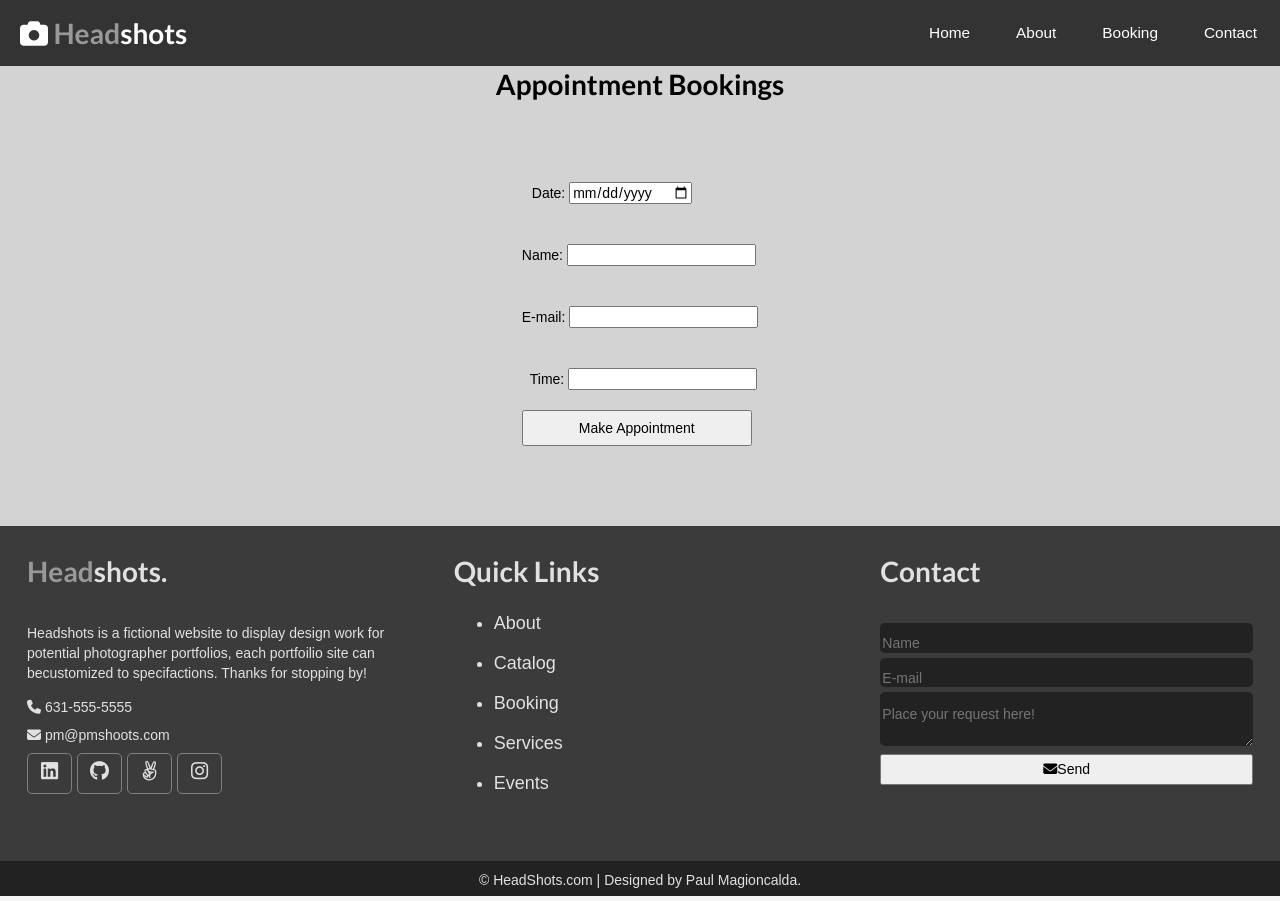
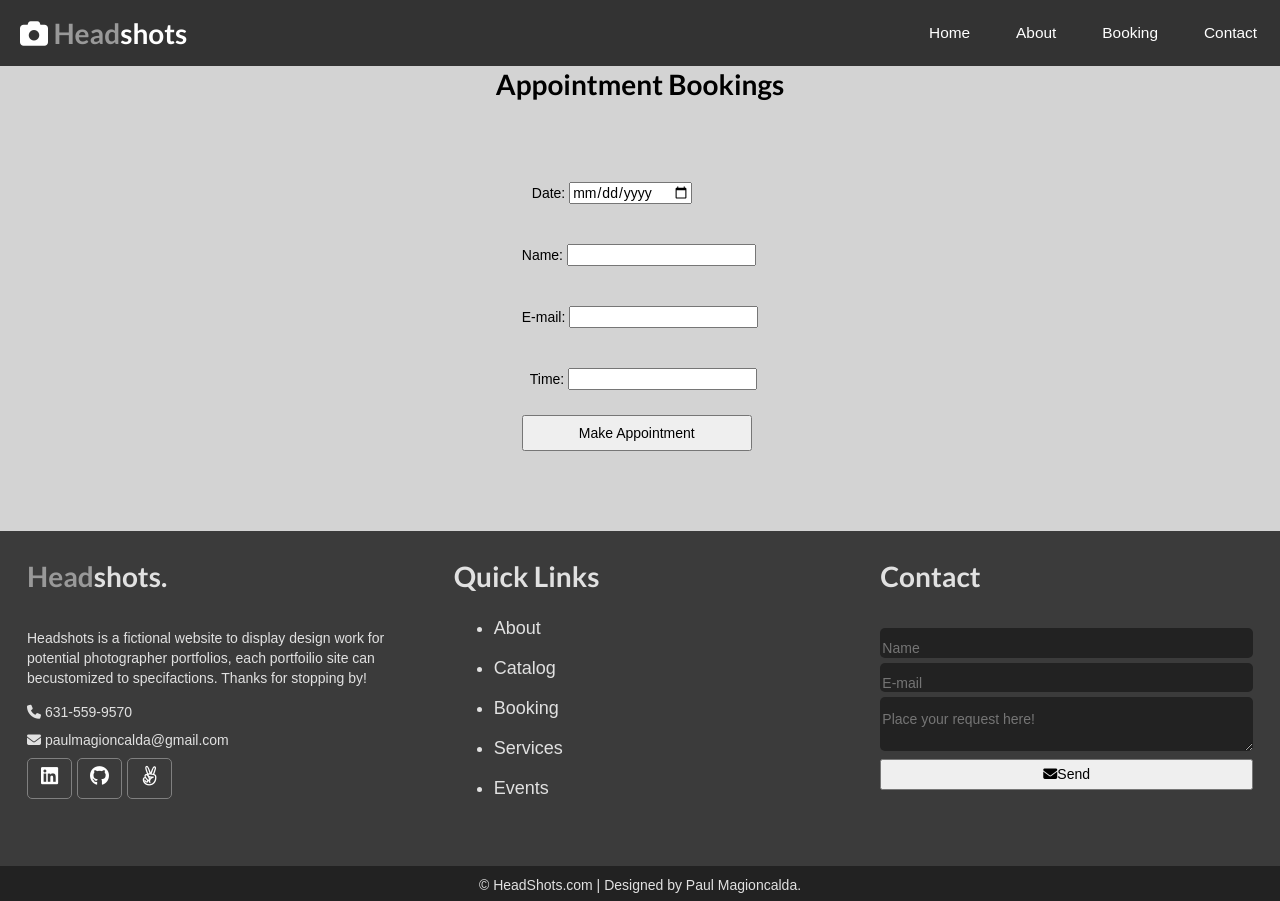
Before and after one commit to saintpab1o/photographer-portfolio, a React (Create React App) app in the folder frontend/: page /#/booking in a window 1280 px wide. Built offline with nearby package versions, Linux system fonts and the light colour scheme.

Commit message:
Fixed Social Links

```diff
--- a/frontend/src/components/Contact.js
+++ b/frontend/src/components/Contact.js
@@ -1,6 +1,7 @@
 import React from 'react';
 import '../css/Contact.css';
 import axios from 'axios';
+
 
 
 class Contact extends React.Component{
@@ -81,29 +82,30 @@ class Contact extends React.Component{
                 <div className="contact" href="#21">
                   <span>
                     <a href="#20">
-                      <i className="fas fa-phone"></i> 631-555-5555
+                      <i className="fas fa-phone"></i> 631-559-9570
                     </a>
                   </span>
                   <span>
                     <a href="#12">
-                      <i className="fas fa-envelope"></i> pm@pmshoots.com
+                      <i className="fas fa-envelope"></i>{" "}
+                      paulmagioncalda@gmail.com
                     </a>
                   </span>
                 </div>
 
                 <div className="socials">
-                  <span>
+                  <a href="https://www.linkedin.com/in/paulmagioncalda/">
                     <i className="fab fa-linkedin"></i>
-                  </span>
-                  <span>
+                  </a>
+                  <a href="https://www.github.com/saintpab1o">
                     <i className="fab fa-github"></i>
-                  </span>
-                  <span>
+                  </a>
+                  <a href="https://angel.co/u/paul-magioncalda">
                     <i className="fab fa-angellist"></i>
-                  </span>
-                  <span>
-                    <i className="fab fa-instagram"></i>
-                  </span>
+                  </a>
+                  {/* <a>
+                    <i className="fas fa-file"></i>
+                  </a> */}
                 </div>
               </div>
 
@@ -129,7 +131,7 @@ class Contact extends React.Component{
                 </ul>
               </div>
 
-              <div className="footer-section contact-form">
+              <div href='contact'className="footer-section contact-form">
                 <h1>Contact</h1>
                 <br></br>
                 <div className="contact-form-container">
@@ -157,8 +159,10 @@ class Contact extends React.Component{
                       value={this.state.message}
                       onChange={this.handleMessage}
                     ></textarea>
-                    <div className={this.state.sent ? 'messageShow': 'message'}>
-                    Message has been sent!
+                    <div
+                      className={this.state.sent ? "messageShow" : "message"}
+                    >
+                      Message has been sent!
                     </div>
                     <button type="submit" className="btn btn-big contact-btn">
                       <i className="fas fa-envelope"></i>
--- a/frontend/src/components/Header.js
+++ b/frontend/src/components/Header.js
@@ -52,7 +52,7 @@ switchClass = () => {
             </ul> */}
           </li>
           <li>
-            <a href="#contact">Contact</a>
+            <a>Contact</a>
           </li>
         </ul>
       </header>
--- a/frontend/src/css/Booking.css
+++ b/frontend/src/css/Booking.css
@@ -33,14 +33,14 @@ text-align: center;
 }
 
 .booking-button{
-margin-top: 20px;
+margin-top: 25px;
 /* margin-right: 5px; */
 padding: 8px;
 width: 230px;
 }
 
 .booking-button:hover{
-margin-top: 20px;
+margin-top: 25px;
 background-color: #383636;
 color: white;
 /* margin-right: 5px; */
--- a/frontend/src/css/Contact.css
+++ b/frontend/src/css/Contact.css
@@ -69,8 +69,9 @@ html , body{
 .contact a{
     color: #e1e1e1;
 }
-.socials span{
+.socials a{
    border: 1px solid gray;
+   color: white;
     width: 45px;
     height: 41px;
     padding-top: 7px;
@@ -81,7 +82,7 @@ html , body{
     border-radius: 5px;
 }
 
-.socials span:hover{
+.socials a:hover{
   color: white;
     border: 1px solid white;
     transition: all .7s;
```
